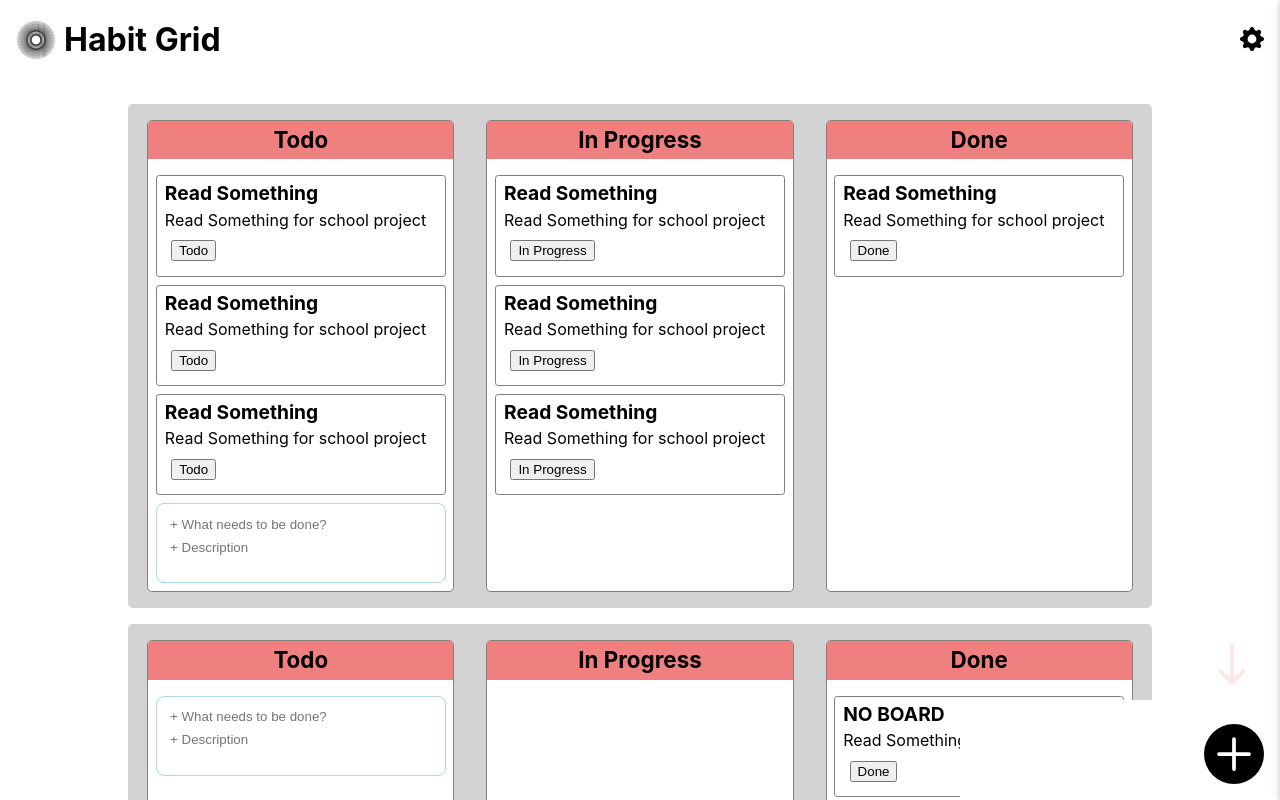
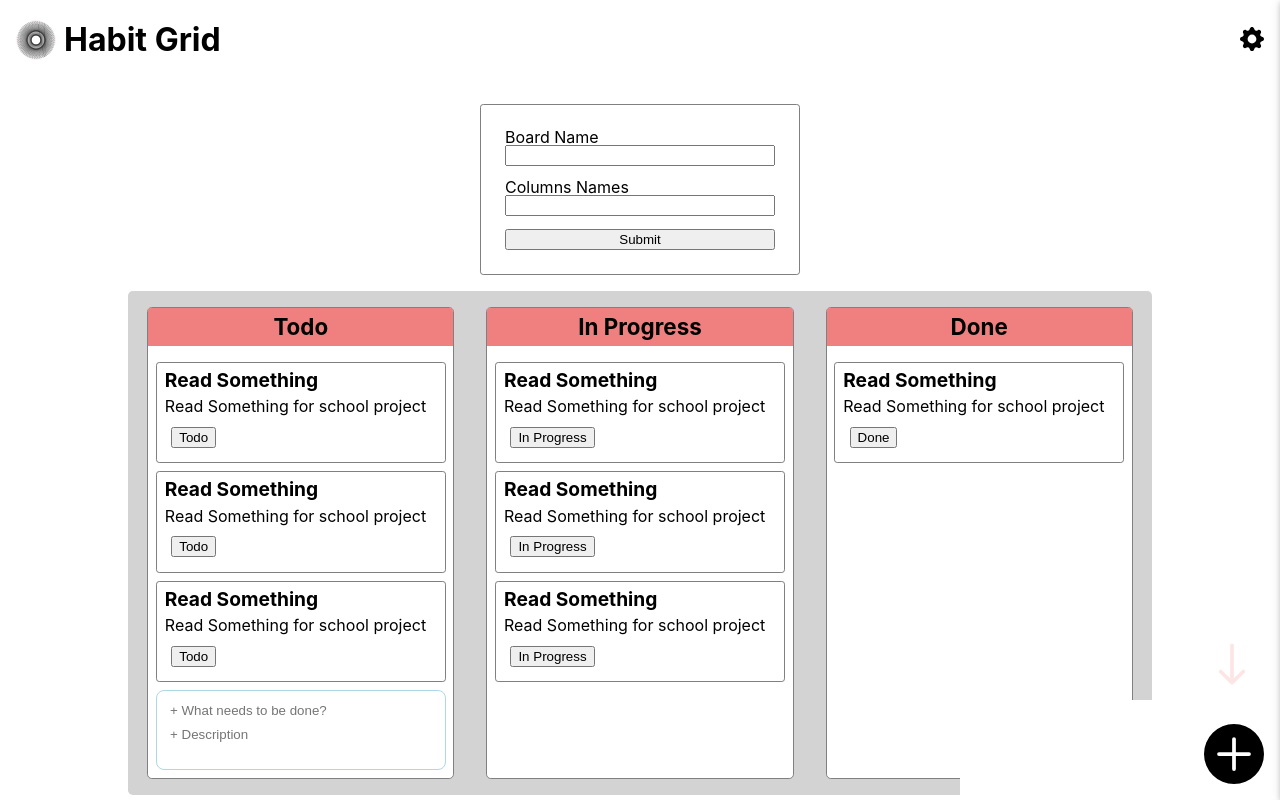
Before and after one commit to teooliver/habit-grid, a React (Create React App) app: page /kanban in a window 1280 px wide. Shown: the top 800 px of the page. Built offline with nearby package versions, Linux system fonts and the light colour scheme.

Commit message:
CreateBoardForm now working

```diff
--- a/src/components/kanban/CreateBoardForm.tsx
+++ b/src/components/kanban/CreateBoardForm.tsx
@@ -8,11 +8,13 @@ interface CreateBoardFormProps {
 
 const CreateBoardForm: React.FC<CreateBoardFormProps> = ({ createBoard }) => {
   const [boardName, setBoardName] = useState<string>();
-  const [columnNames, setColumnNames] = useState<string[]>([]);
+  const [columnsNames, setColumnNames] = useState<string[]>([]);
 
   const onSubmit = (e: React.FormEvent) => {
     e.preventDefault();
-    createBoard({ boardName, columnNames });
+    let formData = { boardName, columnsNames };
+
+    createBoard(formData);
   };
 
   const onChangeBoardName = (e: React.ChangeEvent<HTMLInputElement>) => {
@@ -27,17 +29,19 @@ const CreateBoardForm: React.FC<CreateBoardFormProps> = ({ createBoard }) => {
   };
 
   return (
-    <form className="CreateBoardForm" onSubmit={onSubmit}>
+    <form className="BoardForm" onSubmit={onSubmit}>
+      <label htmlFor="">Board Name</label>
       <input
         type="text"
         name="boardName"
         value={boardName}
         onChange={(e) => onChangeBoardName(e)}
       />
+      <label htmlFor="">{'Columns Names'}</label>
       <input
         type="text"
         name="columnsName"
-        value={columnNames}
+        value={columnsNames}
         onChange={(e) => onChangeColumnName(e)}
       />
       <button>Submit</button>
--- a/src/indexedDb/connectDb.ts
+++ b/src/indexedDb/connectDb.ts
@@ -1,5 +1,5 @@
-import Dexie from "dexie";
-import { Habit, ViewSelection, Board, Issue } from "../redux/actions";
+import Dexie from 'dexie';
+import { Habit, ViewSelection, Board, Issue, Column } from '../redux/actions';
 
 class AppDatabase extends Dexie {
   // Declare implicit table properties.
@@ -8,30 +8,32 @@ class AppDatabase extends Dexie {
   views: Dexie.Table<ViewSelection, number>;
   boards: Dexie.Table<Board, number>;
   issues: Dexie.Table<Issue, number>;
+  columns: Dexie.Table<Column, number>;
   //...other tables goes here...
 
   constructor() {
-    super("AppDatabase");
+    super('AppDatabase');
     var db = this;
     db.version(1).stores({
-      habits: "++id, name, events",
+      habits: '++id, name, events',
       //...other tables goes here...
     });
     db.version(2).stores({
-      views: "++id, view",
+      views: '++id, view',
     });
     db.version(3).stores({
-      boards: "++id, name, columnIds, issueIds",
-      columns: "++id, name",
-      issues: "++id, title, description, columnId, boardId",
+      boards: '++id, name, columnIds, issueIds',
+      columns: '++id, name',
+      issues: '++id, title, description, columnId, boardId',
     });
 
     // The following line is needed if your typescript
     // is compiled using babel instead of tsc:
-    this.habits = this.table("habits");
-    this.views = this.table("views");
-    this.boards = this.table("boards");
-    this.issues = this.table("issues");
+    this.habits = this.table('habits');
+    this.views = this.table('views');
+    this.boards = this.table('boards');
+    this.columns = this.table('columns');
+    this.issues = this.table('issues');
   }
 }
 
--- a/src/pages/Boards.tsx
+++ b/src/pages/Boards.tsx
@@ -1,8 +1,9 @@
-import React from "react";
-import { connect } from "react-redux";
-import { StoreState } from "../redux/reducers";
-import KanbanBoard from "../components/kanban/KanbanBoard";
-import { Board } from "../redux/actions";
+import React from 'react';
+import { connect } from 'react-redux';
+import { StoreState } from '../redux/reducers';
+import KanbanBoard from '../components/kanban/KanbanBoard';
+import { Board } from '../redux/actions';
+import CreateBoardForm from '../components/kanban/CreateBoardForm';
 
 interface BoardsProps {
   boards: Board[];
@@ -11,11 +12,14 @@ interface BoardsProps {
 const Boards: React.FC<BoardsProps> = ({ boards }) => {
   // boardIssues
   return (
-    <div className='Boards'>
-      {boards.map((board) => (
-        <KanbanBoard board={board} />
-      ))}
-    </div>
+    <>
+      <CreateBoardForm />
+      <div className="Boards">
+        {boards.map((board) => (
+          <KanbanBoard board={board} />
+        ))}
+      </div>
+    </>
   );
 };
 
--- a/src/redux/actions/boards.ts
+++ b/src/redux/actions/boards.ts
@@ -12,7 +12,7 @@ export interface Board {
   issueIds: number[];
 }
 
-interface createBoardForm {
+interface CreateBoardForm {
   boardName: string;
   columnsNames: string[];
 }
@@ -47,9 +47,10 @@ export const getBoards = () => async (dispatch: Dispatch) => {
   }
 };
 
-export const createBoard = (formData: createBoardForm) => async (
+export const createBoard = (formData: CreateBoardForm) => async (
   dispatch: Dispatch
 ) => {
+  console.log(formData);
   try {
     // Does the api fill the other properties? like issues, if I don supply them?
     const newBoard: Partial<Board> = {
--- /dev/null
+++ b/src/styles/_BoardForm.scss
@@ -0,0 +1,12 @@
+.BoardForm {
+  display: flex;
+  flex-direction: column;
+  width: 20rem;
+  padding: 1.5rem;
+  border: 1px solid gray;
+  border-radius: 0.2rem;
+  margin: 1rem auto;
+  input {
+    margin-bottom: 0.8rem;
+  }
+}
--- a/src/styles/styles.scss
+++ b/src/styles/styles.scss
@@ -1,13 +1,14 @@
-@import "./reset";
-@import "./mediaqueries";
-@import "./global";
-@import "./ServiceWorkerMessage";
-@import "./Toast";
-@import "./Navbar";
-@import "./HabitsTable";
-@import "./HabitCardsView";
-@import "./MonthSelector";
-@import "./HabitForm";
-@import "./VerticalSlideMenu";
-@import "./KanbanStyles";
-@import "./PageNotFound";
+@import './reset';
+@import './mediaqueries';
+@import './global';
+@import './ServiceWorkerMessage';
+@import './Toast';
+@import './Navbar';
+@import './HabitsTable';
+@import './HabitCardsView';
+@import './MonthSelector';
+@import './HabitForm';
+@import './VerticalSlideMenu';
+@import './KanbanStyles';
+@import './PageNotFound';
+@import './BoardForm';
```
Also changed, not shown: src/components/kanban/KanbanCardForm.tsx (+4 -4 lines).
